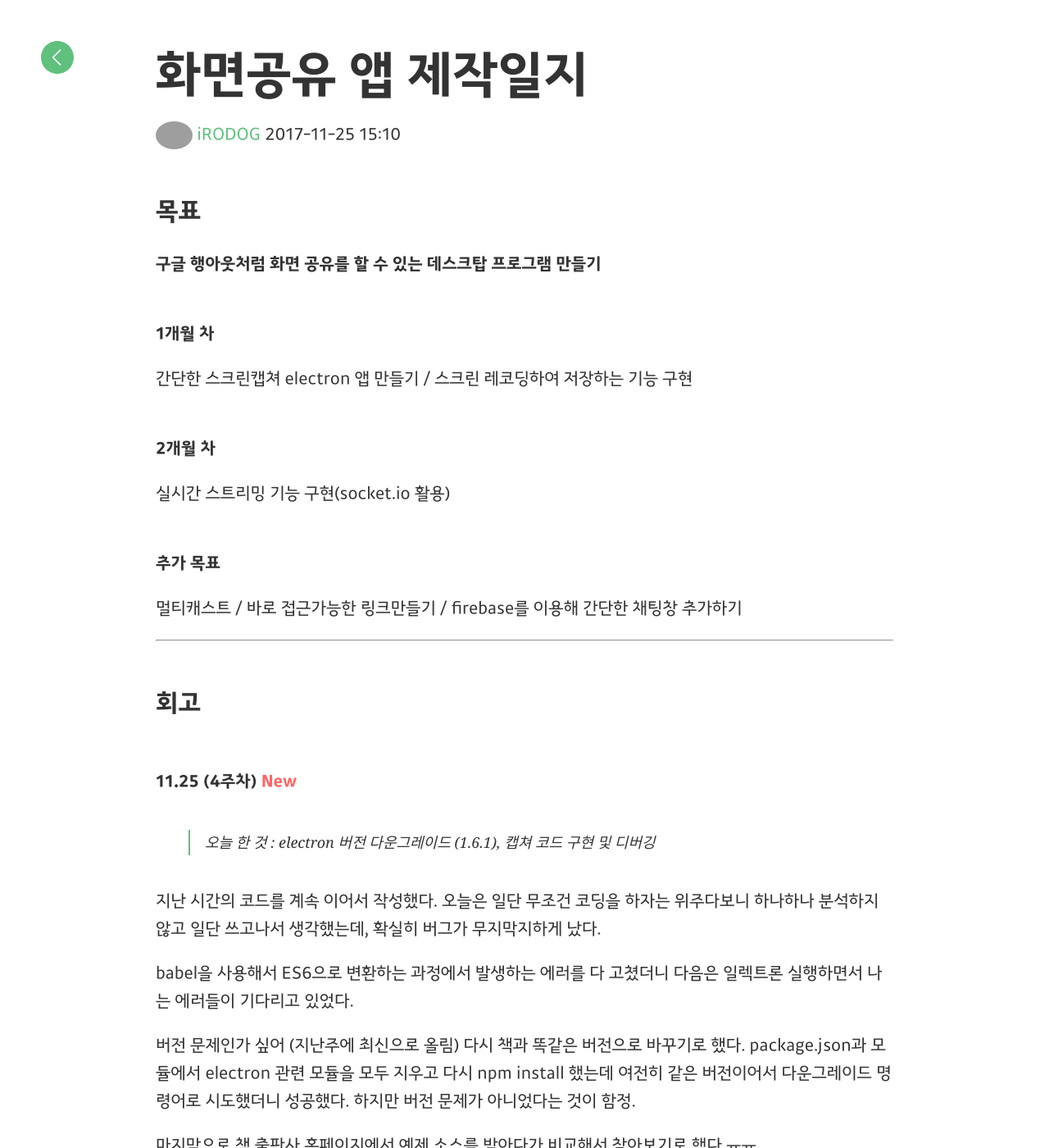
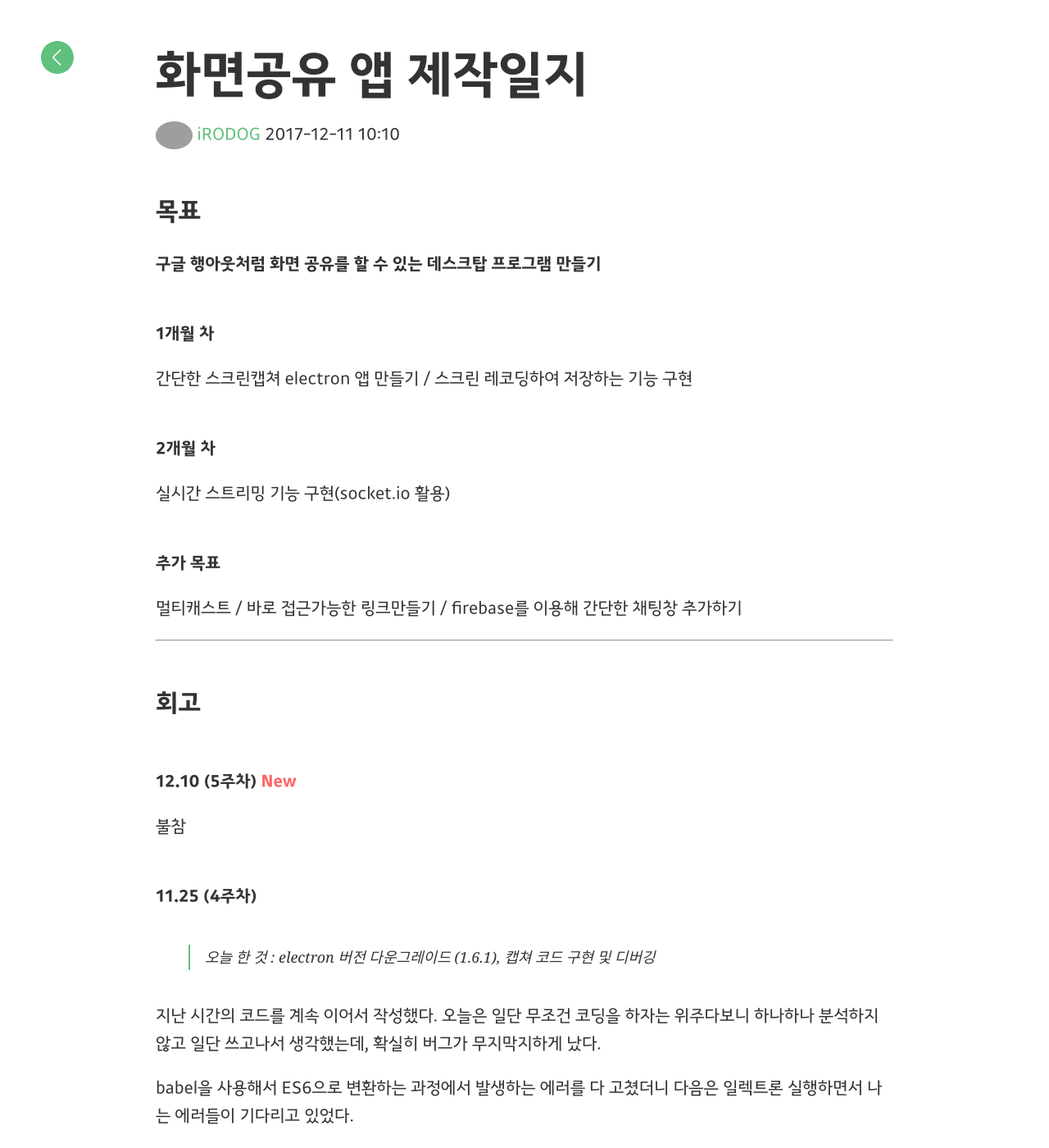
Before and after one commit to yeogaemogaco/retrospective-2nd, a Jekyll site: the page built from _posts/2017-11-04-godori.md, in a window 1280 px wide and 1400 px high. Shown: the whole window at 82% size. Built offline with Jekyll 4.4.1, drawn with Linux system fonts in a browser that asks for light colours.

Commit message:
[추가] 5주차 후기

```diff
--- a/_posts/2017-11-04-godori.md
+++ b/_posts/2017-11-04-godori.md
@@ -4,7 +4,7 @@ title: "화면공유 앱 제작일지"
 author:
   github: godori
   name: "iRODOG"
-date: 2017-11-25 15:10
+date: 2017-12-11 10:10
 ---
 
 ## 목표
@@ -21,7 +21,12 @@ date: 2017-11-25 15:10
 ---
 
 ## 회고
-#### 11.25 (4주차)  <span style="color:#ff6464; size:10;">new</span>
+
+
+#### 12.10 (5주차)  <span style="color:#ff6464; size:10;">new</span>
+불참
+
+#### 11.25 (4주차)
 > 오늘 한 것 : electron 버전 다운그레이드 (1.6.1), 캡쳐 코드 구현 및 디버깅
 
 지난 시간의 코드를 계속 이어서 작성했다. 오늘은 일단 무조건 코딩을 하자는 위주다보니 하나하나 분석하지 않고 일단 쓰고나서 생각했는데, 확실히 버그가 무지막지하게 났다.
```
